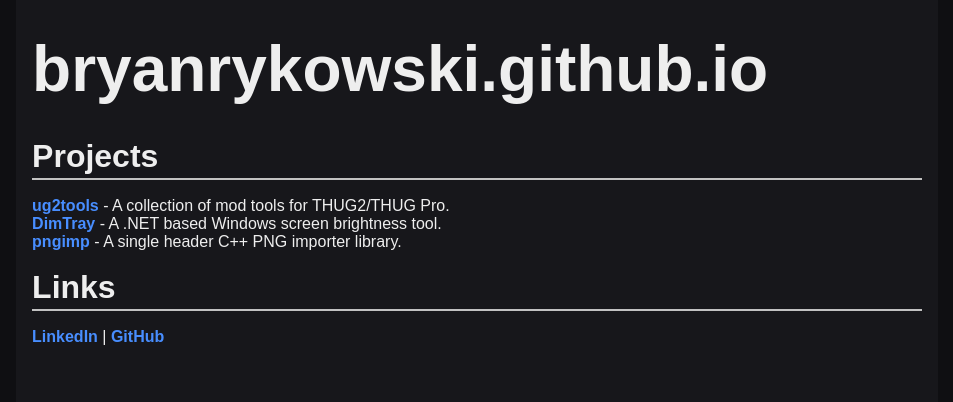
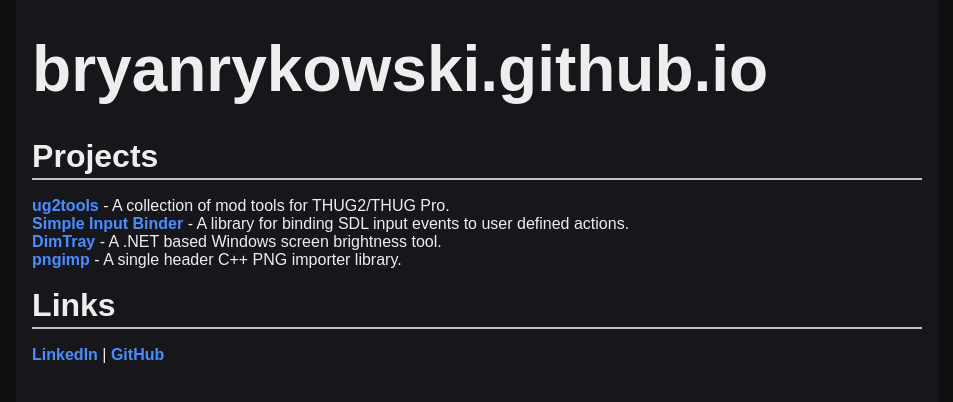
Before and after one commit to BryanRykowski/BryanRykowski.github.io, a plain HTML site: page index.html in a window 1280 px wide. Shown: the whole page, without its empty margins (163-1116 px from the left). Drawn offline with Linux system fonts and the light colour scheme.

Commit message:
Add Simple Input Binder link.

```diff
--- a/index.html
+++ b/index.html
@@ -119,6 +119,7 @@
         <span class="h2">Projects</span>
         <hr>
         <a class="project_link" href="https://www.github.com/bryanrykowski/ug2tools">ug2tools</a> - A collection of mod tools for THUG2/THUG Pro.<br>
+        <a class="project_link" href="https://github.com/BryanRykowski/Simple_Input_Binder">Simple Input Binder</a> - A library for binding SDL input events to user defined actions.<br>
         <a class="project_link" href="https://www.github.com/bryanrykowski/dimtray">DimTray</a> - A .NET based Windows screen brightness tool.<br>
         <a class="project_link" href="https://www.github.com/bryanrykowski/pngimp">pngimp</a> - A single header C++ PNG importer library.
         <br>
```
